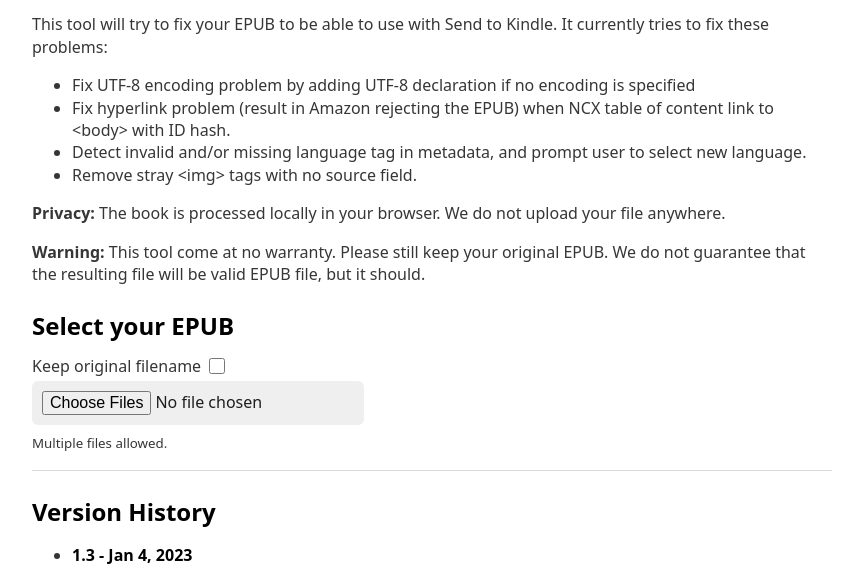
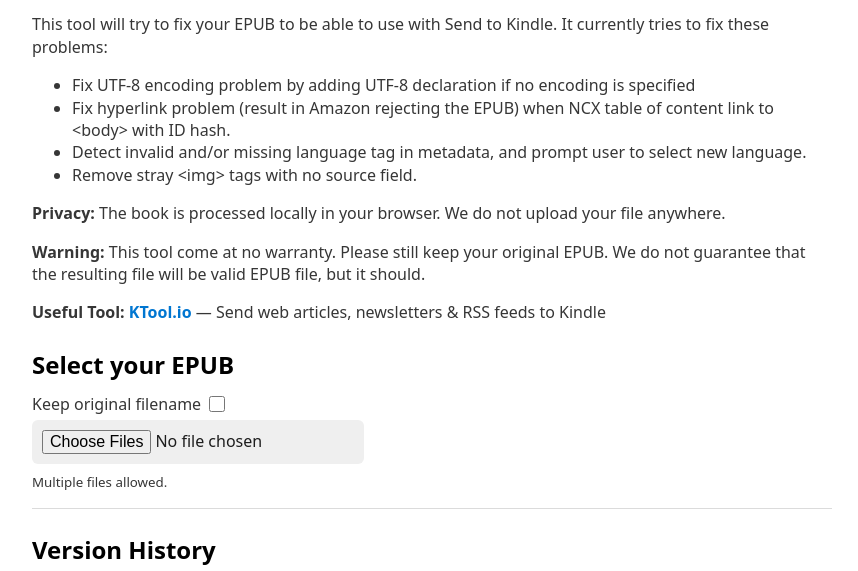
Before and after one commit to innocenat/kindle-epub-fix, a plain HTML site: page index.html in a window 1280 px wide. Shown: the part 159-730 px from the top of the page, without its empty margins (208-1066 px from the left). Drawn offline with nearby package versions, Linux system fonts and the light colour scheme.

Commit message:
Added a link to KTool.io

```diff
--- a/index.html
+++ b/index.html
@@ -41,6 +41,9 @@
     <p>
         <b>Warning: </b> This tool come at no warranty. Please still keep your original EPUB.
         We do not guarantee that the resulting file will be valid EPUB file, but it should.
+    </p>
+    <p>
+        <b>Useful Tool: </b> <b><a href="https://ktool.io">KTool.io</a></b> &mdash; Send web articles, newsletters & RSS feeds to Kindle
     </p>
 
     <h2>Select your EPUB</h2>
```
